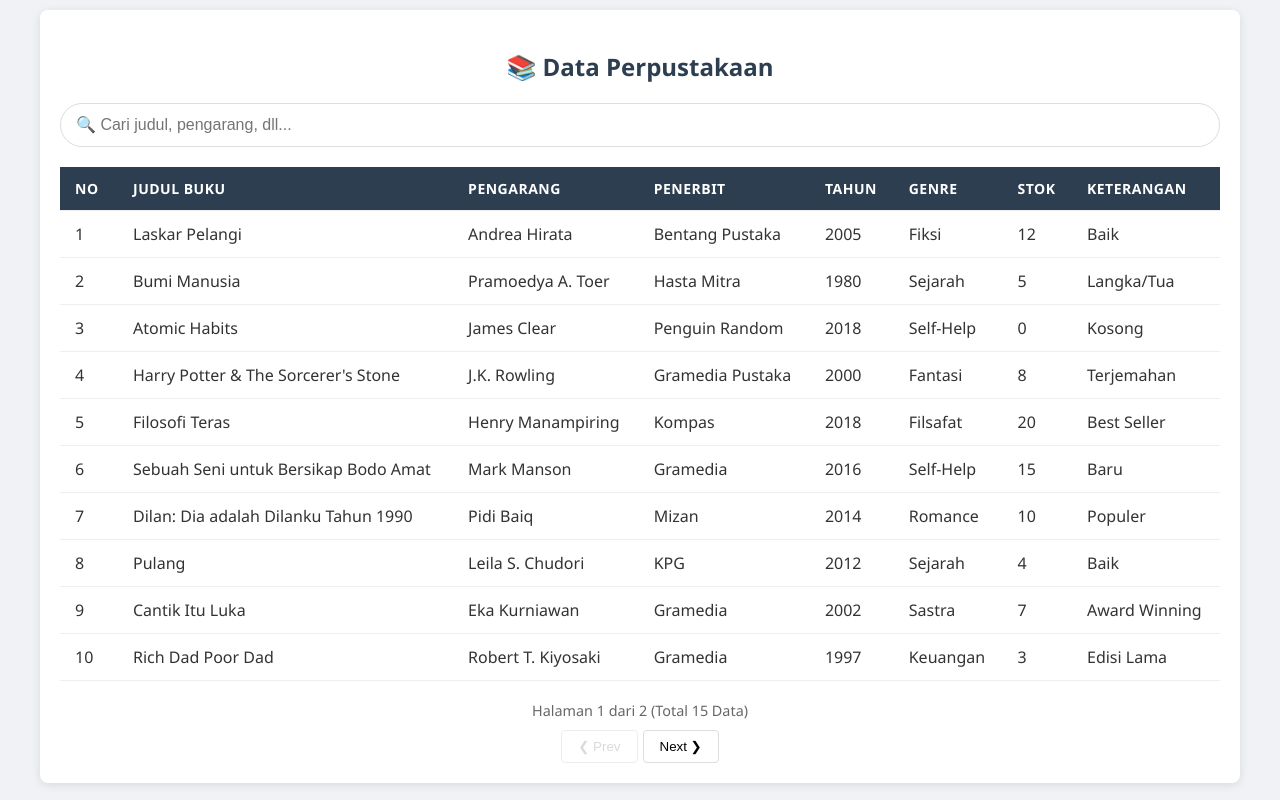
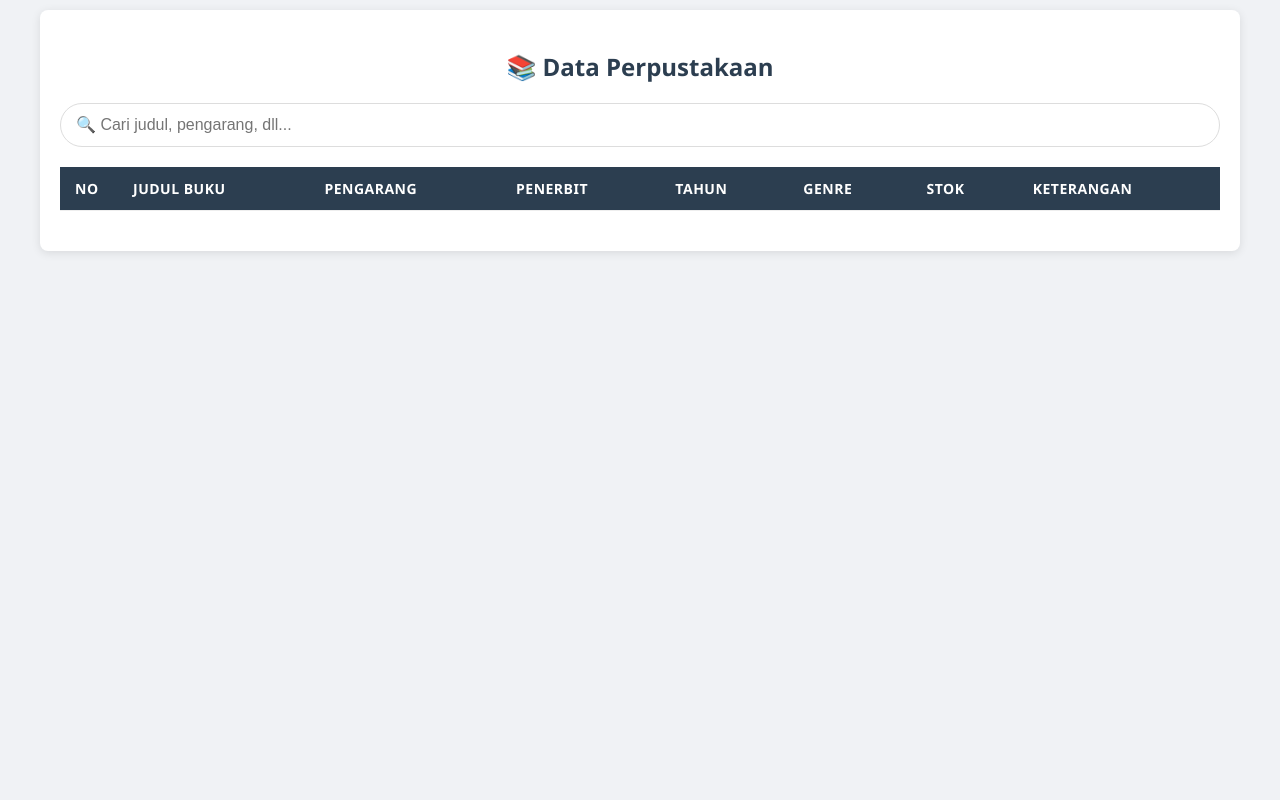
Before and after one commit to zaenalabi/perpustakaan_bappeda, a plain HTML site: page index.html in a window 1280 px wide. Drawn offline with Linux system fonts and the light colour scheme.

Commit message:
update pindah file data
Removed dummy book data from index.html as it is now in a separate file.

```diff
--- a/index.html
+++ b/index.html
@@ -183,25 +183,10 @@
     </div>
 
     <script>
-        // --- DATA BUKU (DUMMY) ---
-        // Saya buat lebih bervariasi untuk tes tampilan
-        const dataBuku = [
-            {no:1, judul:"Laskar Pelangi", pengarang:"Andrea Hirata", penerbit:"Bentang Pustaka", tahun:2005, genre:"Fiksi", stok:12, ket:"Baik"},
-            {no:2, judul:"Bumi Manusia", pengarang:"Pramoedya A. Toer", penerbit:"Hasta Mitra", tahun:1980, genre:"Sejarah", stok:5, ket:"Langka/Tua"},
-            {no:3, judul:"Atomic Habits", pengarang:"James Clear", penerbit:"Penguin Random", tahun:2018, genre:"Self-Help", stok:0, ket:"Kosong"},
-            {no:4, judul:"Harry Potter & The Sorcerer's Stone", pengarang:"J.K. Rowling", penerbit:"Gramedia Pustaka", tahun:2000, genre:"Fantasi", stok:8, ket:"Terjemahan"},
-            {no:5, judul:"Filosofi Teras", pengarang:"Henry Manampiring", penerbit:"Kompas", tahun:2018, genre:"Filsafat", stok:20, ket:"Best Seller"},
-            {no:6, judul:"Sebuah Seni untuk Bersikap Bodo Amat", pengarang:"Mark Manson", penerbit:"Gramedia", tahun:2016, genre:"Self-Help", stok:15, ket:"Baru"},
-            {no:7, judul:"Dilan: Dia adalah Dilanku Tahun 1990", pengarang:"Pidi Baiq", penerbit:"Mizan", tahun:2014, genre:"Romance", stok:10, ket:"Populer"},
-            {no:8, judul:"Pulang", pengarang:"Leila S. Chudori", penerbit:"KPG", tahun:2012, genre:"Sejarah", stok:4, ket:"Baik"},
-            {no:9, judul:"Cantik Itu Luka", pengarang:"Eka Kurniawan", penerbit:"Gramedia", tahun:2002, genre:"Sastra", stok:7, ket:"Award Winning"},
-            {no:10, judul:"Rich Dad Poor Dad", pengarang:"Robert T. Kiyosaki", penerbit:"Gramedia", tahun:1997, genre:"Keuangan", stok:3, ket:"Edisi Lama"},
-            {no:11, judul:"Sapiens: Riwayat Singkat Umat Manusia", pengarang:"Yuval Noah Harari", penerbit:"KPG", tahun:2011, genre:"Sejarah", stok:9, ket:"Tebal"},
-            {no:12, judul:"Laut Bercerita", pengarang:"Leila S. Chudori", penerbit:"KPG", tahun:2017, genre:"Fiksi", stok:6, ket:"Baru Masuk"},
-            {no:13, judul:"Garis Waktu", pengarang:"Fiersa Besari", penerbit:"MediaKita", tahun:2016, genre:"Romance", stok:11, ket:"Baik"},
-            {no:14, judul:"Madilog", pengarang:"Tan Malaka", penerbit:"Narasi", tahun:1943, genre:"Filsafat", stok:2, ket:"Rusak Ringan"},
-            {no:15, judul:"Supernova: Ksatria, Puteri, dan Bintang Jatuh", pengarang:"Dee Lestari", penerbit:"Bentang", tahun:2001, genre:"Sci-Fi", stok:5, ket:"Lengkap"}
-        ];
+        // HAPUS const dataBuku = [...] dari sini karena sudah ada di file sebelah.
+
+
+    // ... sisa kode renderTable dan lainnya tetap sama ...
 
         // --- KONFIGURASI PAGINATION ---
         const rowsPerPage = 10;
@@ -293,5 +278,6 @@
         renderTable();
 
     </script>
+    <script src="databuku.js"></script>
 </body>
 </html>
```
